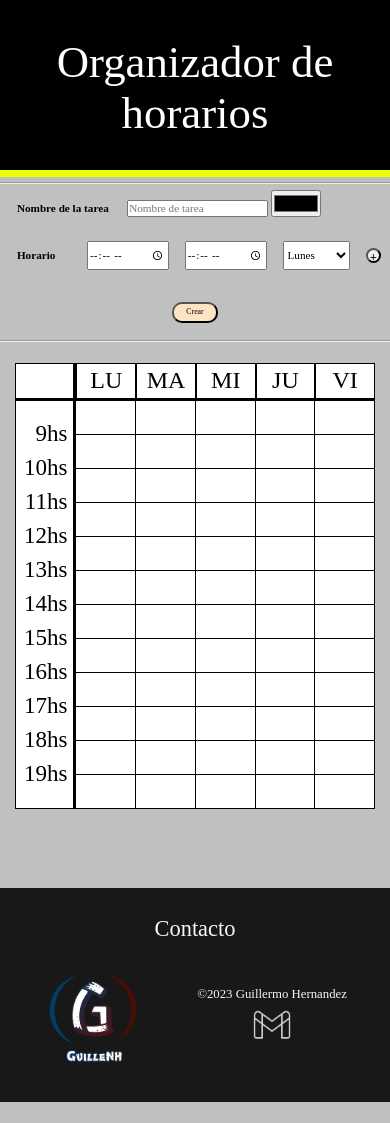
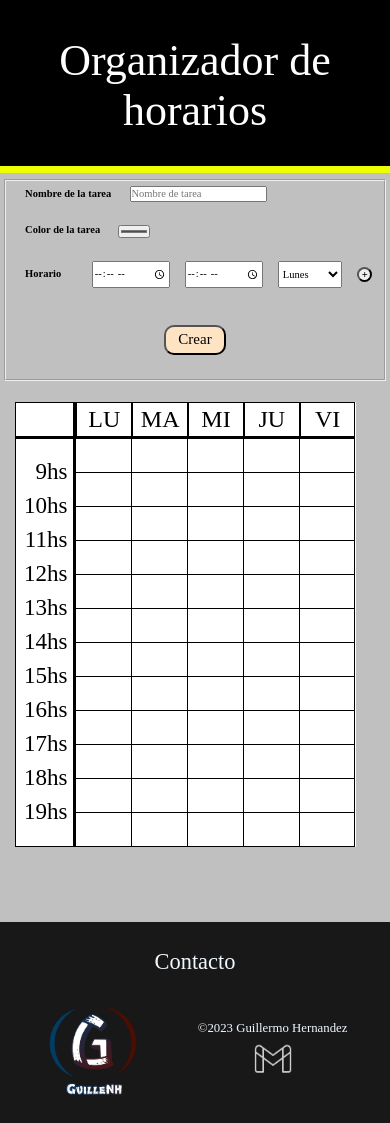
Before and after one commit to GuilleHern3030/hour-organizator, a website built with Vite: page index.html in a window 390 px wide. Before the commit the page ends 1102 px from the top, so only its background shows below. Built offline with nearby package versions, Linux system fonts and the light colour scheme.

Commit message:
fix mobile view

```diff
--- a/assets/styles/footer.css
+++ b/assets/styles/footer.css
@@ -1,5 +1,5 @@
 :root {
-    --footer-img-size: 50px
+    --footer-img-size: 80px
 }
 
 footer {
@@ -7,20 +7,25 @@ footer {
     padding: 1rem;
     margin-top: 2rem;
     font-size: 16px !important;
+    color:aliceblue;
 }
 
-@media only screen and (min-width: 360px) { :root { --footer-img-size: 100px; } }
+.footer {
+    display: flex;
+    flex-direction: column;
+    justify-content: space-around;
+    align-items: center;
+    user-select: none;
+}
+
+@media only screen and (min-width: 360px) {
+    :root { --footer-img-size: 100px; }
+    .footer { flex-direction: row;}
+}
 @media only screen and (min-width: 480px) { :root { --footer-img-size: 130px; } footer { font-size: 18px !important; } }
 @media only screen and (min-width: 720px) { :root { --footer-img-size: 180px; } footer { font-size: 20px !important; } }
 @media only screen and (min-width: 1024px) { :root { --footer-img-size: 250px; } footer { font-size: 22px !important; } }
 
-.footer {
-    display: flex;
-    flex-direction: row;
-    justify-content: space-around;
-    align-items: center;
-    user-select: none;
-}
 
 .footer__title {
     font-size: 1.4em;
@@ -66,4 +71,5 @@ footer {
 
 .footer__credits {
     font-size: 0.8em;
+    text-align: center;
 }
--- a/assets/styles/header.css
+++ b/assets/styles/header.css
@@ -14,21 +14,25 @@
     --header-padding-vertical: 1.4rem;
 }
 
+header {
+    background-color: var(--header-background-color);
+    color: var(--header-text-color);
+}
+
 header h1 {
-    font-size: 2.8rem;
+    font-size: 12vw;
     text-align: center;
     user-select: none;
 }
 
-header h1 span {
-    margin-left: .6rem;
-    font-size: 1.3rem;
-}
+@media (min-width: 360px) { header h1 { font-size: 44px; } }
 
-header {
-    background-color: var(--header-background-color);
-    color: var(--header-text-color);
-}
+@media (min-width: 480px) { header h1 { font-size: 48px; } }
+
+@media (min-width: 768px) { header h1 { font-size: 56px; } }
+
+@media (min-width: 1024px) { header h1 { font-size: 64px; } }
+
 
 .header-top {
     padding: var(--header-line-padding);
--- a/assets/styles/style.css
+++ b/assets/styles/style.css
@@ -1,7 +1,18 @@
 :root {
     --footer-background-color: rgb(58, 57, 58);
     --add-hour-button-size: 4vw;
+    font-size: 2vw;
 }
+
+@media (min-width: 220px) { :root { font-size: 3vw; } }
+
+@media (min-width: 360px) { :root { font-size: 15px; } }
+
+@media (min-width: 480px) { :root { font-size: 17px; } }
+
+@media (min-width: 768px) { :root { font-size: 18px; } }
+
+@media (min-width: 1024px) { :root { font-size: 20px; } }
 
 * {
     padding: 0;
@@ -14,14 +25,25 @@ body {
 }
 
 .grid-container {
-    margin: 15px;
+    margin-bottom: 10px;
     background: #ffffff;
+}
+
+@media (min-width: 360px) {
+    .grid-container { margin: 15px; }
+    .references-container { background-color: rgb(192, 192, 192) }
+}
+
+@media (max-width: 360px) {
+    .grid-container { padding: 10px; }
+    .hour-organizator-section { background: #ffffff; }
+    .references-container { background-color: #ffffff }
 }
 
 .references-container {
     margin-left: 25px;
     margin-right: 25px;
-    background-color: rgb(192, 192, 192);
+    font-size: 22px;
 }
 
 .test {
@@ -30,18 +52,9 @@ body {
 
 main {
     padding-bottom: 2rem;
-}
-
-footer {
-    flex-grow: 1; /* si fuera 0, se ajusta sólo al contenido */
     display: flex;
     flex-direction: column;
-    justify-content: center;
-    background-color: var(--footer-background-color);
-    padding: 1rem;
-    font-size: var(--footer-fontsize);
-    text-align: center;
-    color:aliceblue;
+    align-items: center;
 }
 
 fieldset {
@@ -49,9 +62,14 @@ fieldset {
     padding-top: 1.3rem;
 }
 
+.hour-organizator-section {
+    overflow-x: auto;
+    width: 95vw;
+}
+
 .campo {
     user-select: none;
-    font-size: 1.7vw;
+    /* font-size: 1.7vw; */
     margin-bottom: 1.7vw;
 }
 
@@ -71,7 +89,6 @@ fieldset {
 #submit {
     margin: 1em;
     padding: 4px 12px;
-    font-size: 2vw;
     background-color: bisque;
     transition: transform 0.12s;
     border-radius: 10px;
@@ -80,6 +97,11 @@ fieldset {
 #submit:hover {
     cursor: pointer;
     transform: scale(1.1);
+}
+
+#color-task {
+    width: 3em;
+    height: 1.25em;
 }
 
 .center, .hours div {
@@ -94,7 +116,7 @@ fieldset {
 }
 
 .warning {
-    font-size: 2.4vw;
+    /* font-size: 2.4vw; */
     color: red;
     user-select: none;
 }
@@ -106,7 +128,7 @@ fieldset {
 }
 
 #add-hour {
-    font-size: calc(var(--add-hour-button-size) * .8);
+    /* font-size: calc(var(--add-hour-button-size) * .8); */
     font-weight: bold;
     height: var(--add-hour-button-size);
     width: var(--add-hour-button-size);
@@ -115,13 +137,6 @@ fieldset {
 
 #add-hour:hover {
     cursor: pointer;
-}
-
-@media (max-width: 360px) {
-    #color-task {
-        height: 2.3vw;
-        width: 4vw;
-    }
 }
 
 @media (min-width: 360px) {
--- a/index.html
+++ b/index.html
@@ -4,6 +4,7 @@
 	<meta charset="utf-8">
 	<meta name="viewport" content="width=device-width, initial-scale=1">
 	<title>index.html</title>
+    <link rel="icon" type="image/ico" href="./assets/favicon.ico" />
     <link rel="stylesheet" type="text/css" href="./assets/styles/normalize.css">
     <link rel="stylesheet" type="text/css" href="./assets/styles/nav-float.css">
     <link rel="stylesheet" type="text/css" href="./assets/styles/footer.css">
@@ -29,10 +30,12 @@
 
                     <div class="campo">
                         <label>Nombre de la tarea</label>
-                        <div style="display:inline-block">
-                            <input id="nombre-task" type="text" placeholder="Nombre de tarea" name="name" required="">
-                            <input id="color-task" type="color" name="color" required="">
-                        </div>
+                        <input id="nombre-task" type="text" placeholder="Nombre de tarea" name="name" required="">
+                    </div>
+
+                    <div class="campo">
+                        <label>Color de la tarea</label>
+                        <input id="color-task" type="color" name="color" required="">
                     </div>
 
                     <!-- <div class="campo">
@@ -71,10 +74,9 @@
             </fieldset>
         </section>
 
-        <section>
+        <section class="hour-organizator-section">
 
             <div class="grid-container" id="table">
-
             </div>
 
             <div class="references-container" id="references">
--- a/scripts/HourOrganizator.js
+++ b/scripts/HourOrganizator.js
@@ -13,6 +13,7 @@ const parseHourToDecimal = (inputTimeValue) => {
 }
 
 const restartHourContainer = () => {
+    document.querySelector("#color-task").value = randomColor()
     document.querySelector(".hours").innerHTML = `
         <label class="hours-0">Horario</label>
         <input class="hour-in hours-0" type="time">
@@ -138,3 +139,13 @@ const showTable = (tableDiv, referencesDiv, tasks) => {
         table.addReference(referencesDiv, task.description(), taskTable);
     });
 }
+
+const randomColor = () => {
+    let colorHex = "#";
+    for(let i = 0; i < 6; i++) {
+        let random = Math.floor(Math.random() * 16); // 0 - 15
+        if (random > 9) random = String.fromCharCode(random + 55)
+        colorHex += random;
+    }
+    return colorHex;
+}
```
Also changed, not shown: assets/favicon.ico (added).
